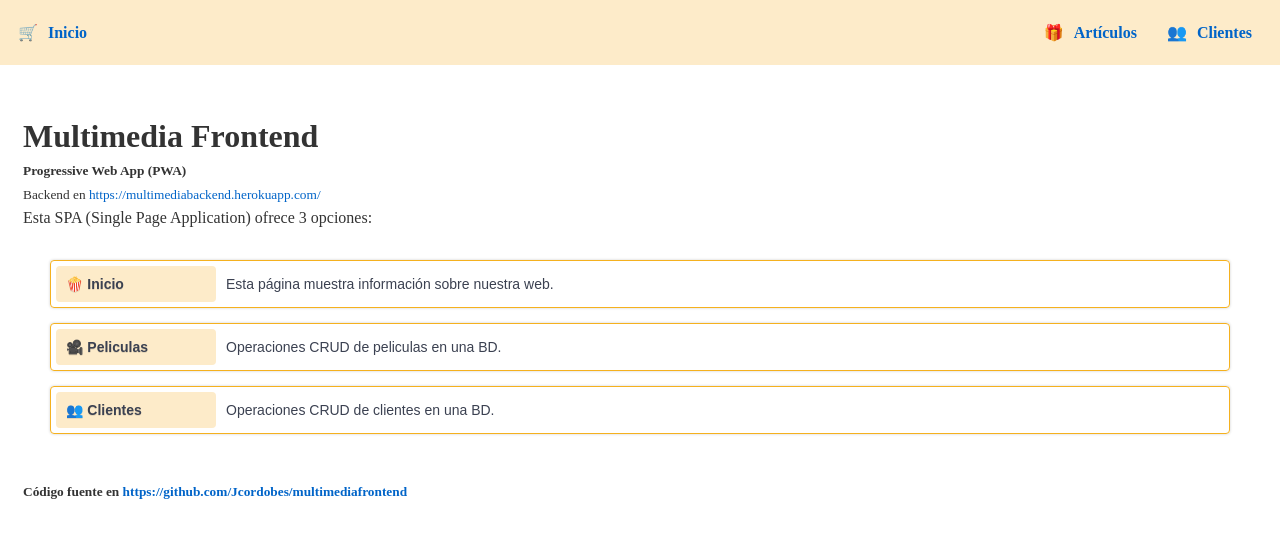
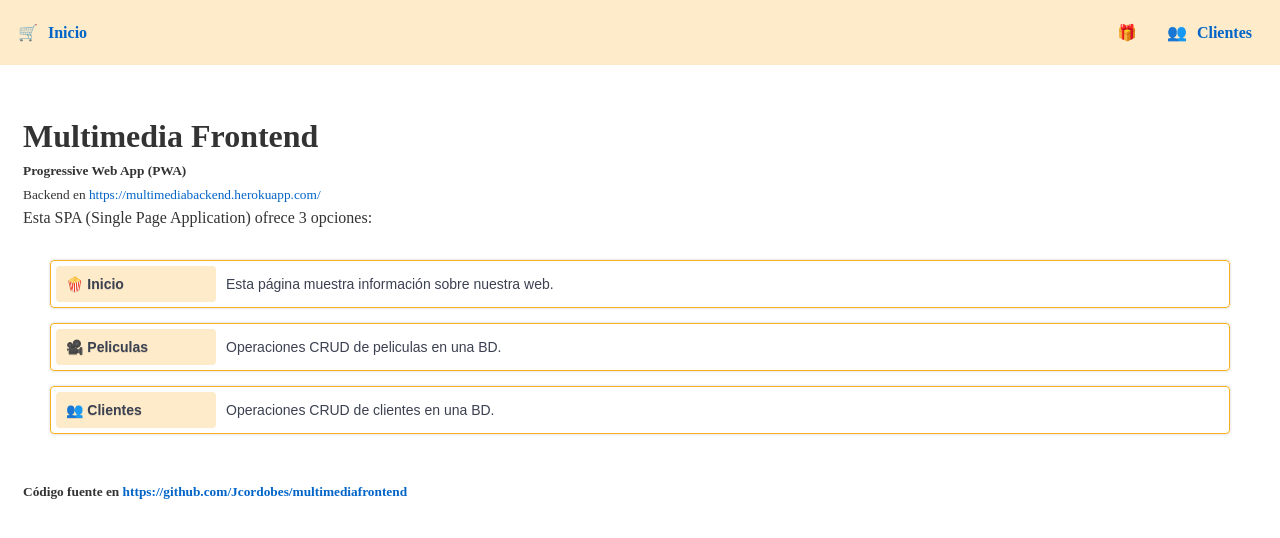
Before and after one commit to Jcordobes/cinefrontend, a Svelte app: page / in a window 1280 px wide. Shown: the top 538 px of the page. Built offline with nearby package versions, Linux system fonts and the light colour scheme; a web font is replaced by a local one.

Commit message:
Mi proyecto multimedia, quinto intento

```diff
--- a/src/Nav.svelte
+++ b/src/Nav.svelte
@@ -100,8 +100,8 @@
       </Link>
     </li>
     <li class="item active">
-      <Link to="/articulos">
-        <span class="articulos">🎁</span>
+      <Link to="/peliculas">
+        <span class="peliculas">🎁</span>
       </Link>
     </li>
     <li class="item active">
--- a/src/Pelicula.svelte
+++ b/src/Pelicula.svelte
@@ -31,10 +31,6 @@
     max-width: 140px;
   }
 
-  input[type="number"] {
-    text-align: right;
-    width: 100px;
-  }
   input:focus {
     background-color: wheat;
   }
```
